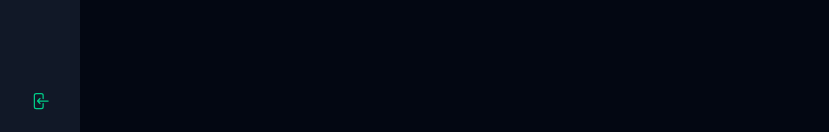
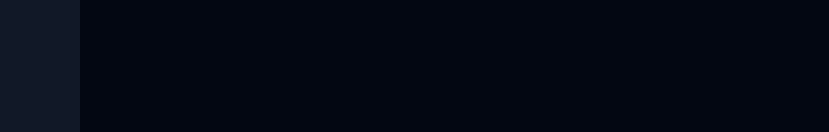
Before and after one commit to kdjordan/voip-accelerator, a Vue app in the folder client/: page /auth/callback in a window 1280 px wide. Shown: the part 668-800 px from the top of the page, without its empty margins (0-829 px from the left). Built offline with nearby package versions, Linux system fonts and the light colour scheme.

Commit message:
FEAT: implement logout functionality in dashboard and clean up SideNav

```diff
--- a/client/src/components/shared/SideNav.vue
+++ b/client/src/components/shared/SideNav.vue
@@ -134,30 +134,7 @@
       </ul>
 
       <!-- User Dropdown -->
-      <div class="mt-auto p-3">
-        <button
-          v-if="isAuthenticated"
-          @click="handleLogout"
-          class="flex items-center w-full py-2 px-3 rounded-md border border-transparent hover:bg-red-600/20 hover:border-red-600/50 transition-colors"
-          :class="[userStore.ui.isSideNavOpen ? 'space-x-2' : 'justify-center']"
-        >
-          <ArrowRightOnRectangleIcon class="w-5 h-5 text-red-400 flex-shrink-0" />
-          <span v-if="userStore.ui.isSideNavOpen" class="text-red-400 whitespace-nowrap text-sm">
-            Logout
-          </span>
-        </button>
-        <RouterLink
-          v-else
-          to="/login"
-          class="flex items-center w-full py-2 px-3 rounded-md border border-transparent hover:bg-accent/20 hover:border-accent/50 transition-colors"
-          :class="[userStore.ui.isSideNavOpen ? 'space-x-2' : 'justify-center']"
-        >
-          <ArrowLeftOnRectangleIcon class="w-5 h-5 text-accent flex-shrink-0" />
-          <span v-if="userStore.ui.isSideNavOpen" class="text-accent whitespace-nowrap text-sm">
-            Login
-          </span>
-        </RouterLink>
-      </div>
+      <div class="mt-auto p-3"></div>
     </nav>
 
     <!-- This is the drag handle area -->
@@ -240,17 +217,6 @@
       userStore.toggleSideNav();
     }
   }
-
-  async function handleLogout() {
-    try {
-      // Corrected method name
-      await userStore.signOut();
-      router.push('/login'); // Redirect to login page after logout
-    } catch (error) {
-      console.error('Logout failed:', error);
-      // Handle logout error (e.g., show notification)
-    }
-  }
 </script>
 
 <style scoped>
--- a/client/src/pages/DashBoard.vue
+++ b/client/src/pages/DashBoard.vue
@@ -25,6 +25,15 @@
                 </h2>
                 <p class="text-gray-400 mt-1">{{ userStore.auth.user?.email }}</p>
               </div>
+              <!-- Add Logout Button Here -->
+              <BaseButton
+                @click="handleLogout"
+                variant="destructive"
+                size="small"
+                :is-loading="isLoggingOut"
+              >
+                <span>Logout</span>
+              </BaseButton>
             </div>
           </div>
         </div>
@@ -238,7 +247,9 @@
     InformationCircleIcon,
     ArrowUpTrayIcon,
     CalendarDaysIcon,
+    ArrowRightOnRectangleIcon,
   } from '@heroicons/vue/24/solid';
+  import { useRouter } from 'vue-router';
 
   // User store for user info
   const userStore = useUserStore();
@@ -568,6 +579,22 @@
       }
     }
   );
+
+  const router = useRouter();
+  const isLoggingOut = ref(false);
+
+  async function handleLogout() {
+    isLoggingOut.value = true;
+    try {
+      await userStore.signOut();
+      router.push('/login');
+    } catch (error) {
+      console.error('Logout failed:', error);
+      emailErrorMessage.value = 'Logout failed. Please try again.';
+    } finally {
+      isLoggingOut.value = false;
+    }
+  }
 </script>
 
 <style scoped>
```
